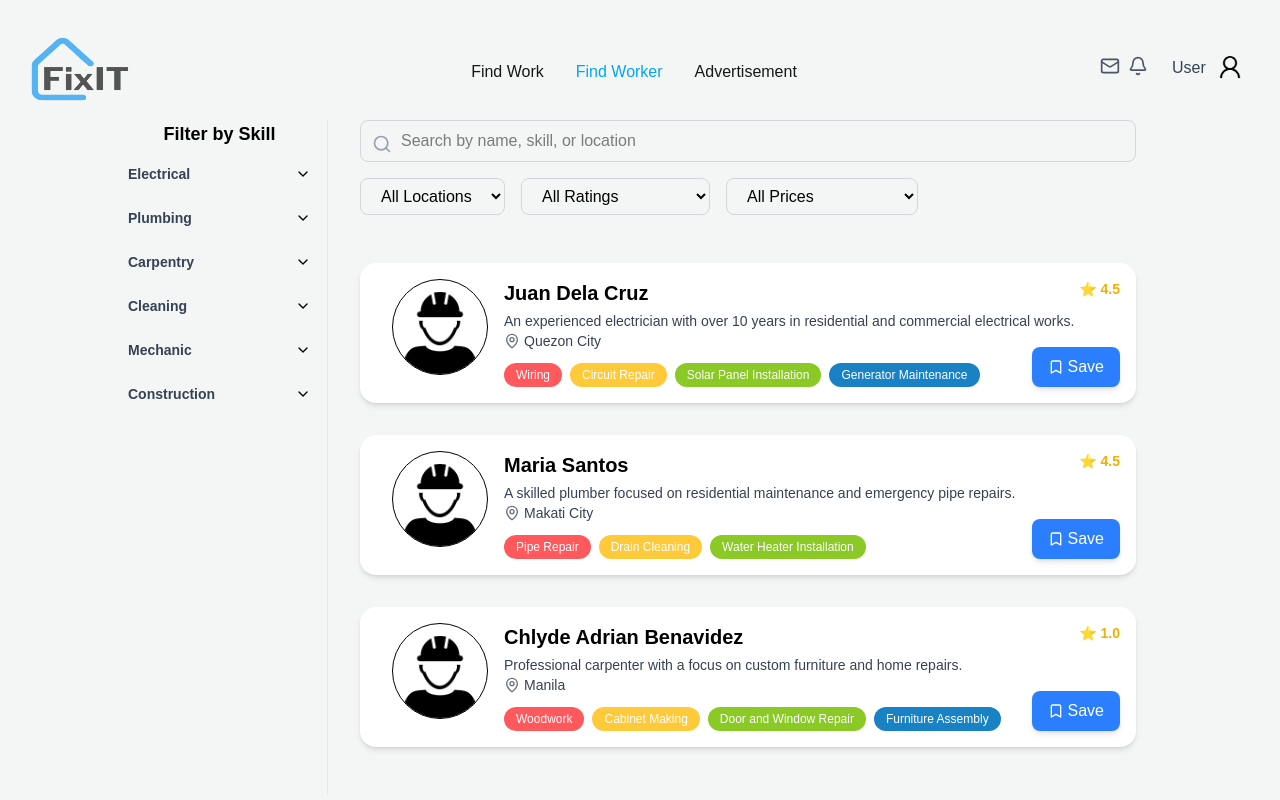
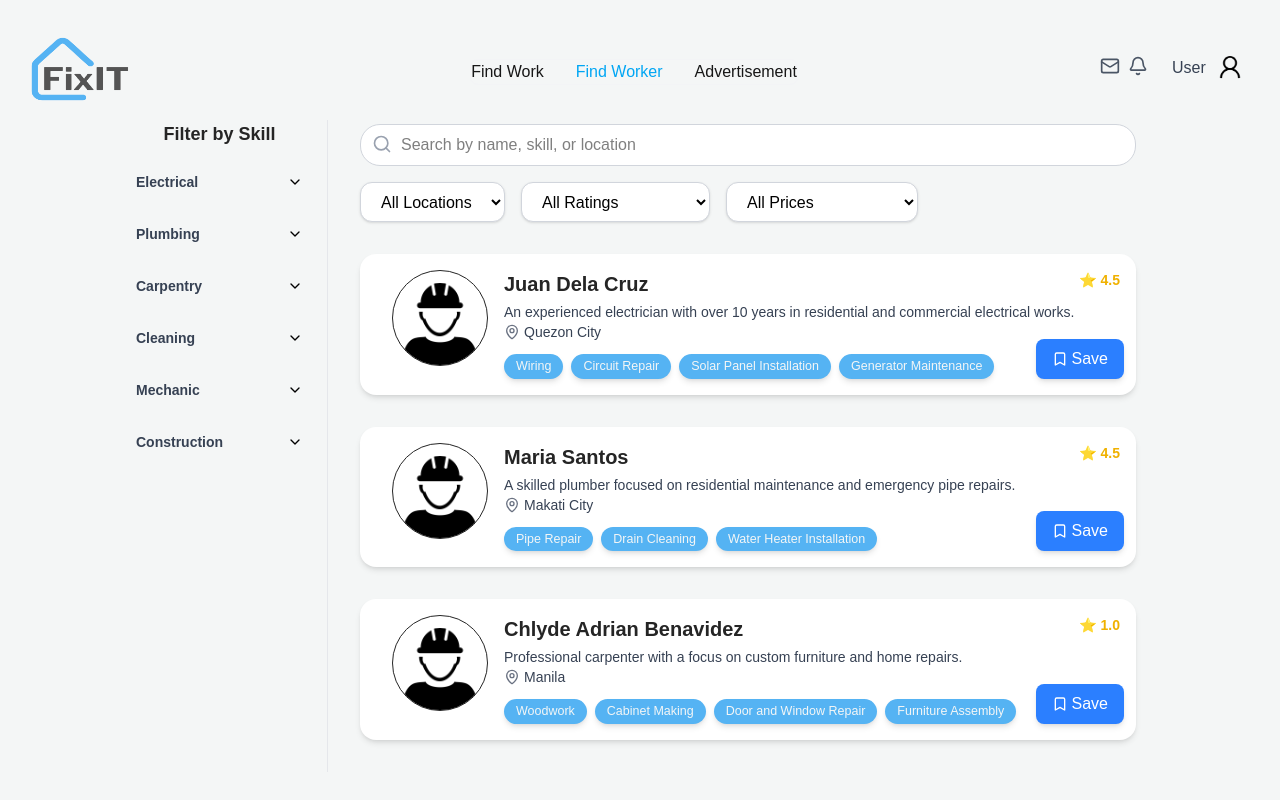
Before and after one commit to mxrxxsv/Bluehat-Backend, a React (Vite) app in the folder frontend/: page /find-workers in a window 1280 px wide. Built offline with nearby package versions, Linux system fonts and the light colour scheme.

Commit message:
Changing Find Worker Page

```diff
--- a/frontend/src/Components/FindWorker.jsx
+++ b/frontend/src/Components/FindWorker.jsx
@@ -116,12 +116,12 @@ const FindWorker = () => {
       <div className="flex gap-4">
         {/* LEFT PANEL - Skills by Category */}
         <div className="w-50 border-r border-gray-200 pr-4 hidden md:block">
-          <h3 className="text-lg font-bold mb-4">Filter by Skill</h3>
-          <div className="flex flex-col gap-4">
+          <h3 className="text-lg font-bold mb-4 text-[#252525]">Filter by Skill</h3>
+          <div className="flex flex-col gap-2">
             {skillCategories.map((category) => (
               <div key={category.id}>
                 <div
-                  className="flex items-center justify-between cursor-pointer mb-2"
+                  className="flex items-center p-2 justify-between cursor-pointer mb-2 hover:shadow-md hover:bg-white hover:rounded-[12px]"
                   onClick={() => handleCollapseToggle(category.id)}
                 >
                   <h4 className="text-sm font-semibold text-gray-700">
@@ -140,10 +140,10 @@ const FindWorker = () => {
                       .map((skill) => (
                         <button
                           key={skill.id}
-                          className={`px-3 py-1 text-xs rounded-full border ${
+                          className={`px-3 py-1 text-xs rounded-full border cursor-pointer ${
                             filtering.selectedSkills.includes(skill.name)
-                              ? "bg-blue-500 text-white"
-                              : "bg-gray-100 text-gray-700 hover:bg-blue-100"
+                              ? "bg-blue-400 text-white"
+                              : "bg-gray-100 text-gray-700 hover:text-white hover:bg-blue-400"
                           }`}
                           onClick={() => handleSkillToggle(skill.name)} // Handle multiple selection
                         >
@@ -158,16 +158,16 @@ const FindWorker = () => {
         </div>
 
         {/* RIGHT PANEL - Search and Results */}
-        <div className="flex-1 mx-4">
+        <div className="flex-1 mx-4 mt-1">
           {/* Search and Filters */}
           <div className="flex flex-col gap-4">
             {/* Search Bar */}
             <div className="relative w-full">
-              <Search className="absolute left-3 top-3.5 text-gray-400 w-5 h-5" />
+              <Search className="absolute left-3 top-2.5 text-gray-400 w-5 h-5" />
               <input
                 type="text"
                 placeholder="Search by name, skill, or location"
-                className="pl-10 pr-4 py-2 border border-gray-300 rounded-lg w-full focus:outline-none focus:ring-2 focus:ring-blue-500"
+                className="pl-10 pr-4 py-2 bg-white border border-gray-300 rounded-[20px] w-full focus:outline-none focus:ring-2 focus:ring-blue-500"
                 value={filtering.search}
                 onChange={(e) =>
                   setFiltering((prev) => ({ ...prev, search: e.target.value }))
@@ -178,7 +178,7 @@ const FindWorker = () => {
             {/* Other Filters */}
             <div className="flex flex-col md:flex-row flex-wrap gap-4">
               <select
-                className="w-full md:w-auto px-4 py-2 border border-gray-300 rounded-lg focus:outline-none focus:ring-2 focus:ring-blue-500"
+                className="w-full md:w-auto h-10 px-4 py-2 border border-gray-300 rounded-[12px] focus:outline-none focus:ring-2 focus:ring-blue-300 bg-white shadow-sm cursor-pointer"
                 value={filtering.location}
                 onChange={(e) =>
                   setFiltering((prev) => ({
@@ -194,7 +194,7 @@ const FindWorker = () => {
               </select>
 
               <select
-                className="w-full md:w-auto px-4 py-2 border border-gray-300 rounded-lg focus:outline-none focus:ring-2 focus:ring-blue-500"
+                className="w-full md:w-auto h-10 px-4 py-2 border border-gray-300 rounded-[12px] focus:outline-none focus:ring-2 focus:ring-blue-300 bg-white shadow-sm cursor-pointer"
                 value={filtering.rating}
                 onChange={(e) =>
                   setFiltering((prev) => ({ ...prev, rating: e.target.value }))
@@ -209,7 +209,7 @@ const FindWorker = () => {
               </select>
 
               <select
-                className="w-48 px-4 py-2 border border-gray-300 rounded-lg focus:outline-none focus:ring-2 focus:ring-blue-500"
+                className="w-48 h-10 px-4 py-2 border border-gray-300 rounded-[12px] focus:outline-none focus:ring-2 focus:ring-blue-500 bg-white shadow-sm cursor-pointer"
                 value={filtering.priceRange}
                 onChange={(e) =>
                   setFiltering((prev) => ({
@@ -228,7 +228,7 @@ const FindWorker = () => {
           </div>
 
           {/* Results */}
-          <div className="flex flex-col items-center justify-center py-8">
+          <div className="flex flex-col items-center justify-center py-4">
             {filteredWorkers.map((worker) => {
               const avgRating = worker.reviews?.length
                 ? (
@@ -249,7 +249,7 @@ const FindWorker = () => {
                     onMouseOut={isMouseOut}
                   >
                     <div className="flex flex-col justify-between h-full mr-4" />
-                    <div className="flex items-start gap-4 flex-1">
+                    <div className="flex items-start gap-4 flex-1 text-[#252525]">
                       <img
                         // src={worker.profileImage || "../assets/worker.png"}
                         src={profile}
@@ -271,11 +271,11 @@ const FindWorker = () => {
                           {worker.skills.map((skill, index) => (
                             <span
                               key={index}
-                              className="text-white px-3 py-1 rounded-full text-xs"
-                              style={{
-                                backgroundColor:
-                                  rainbowColors[index % rainbowColors.length],
-                              }}
+                              className="text-[#f4f6f6] text-[12.5px] font-light px-3 py-1 rounded-full text-xs bg-[#55b3f3] shadow-md"
+                              // style={{
+                              //   backgroundColor:
+                              //     rainbowColors[index % rainbowColors.length],
+                              // }}
                             >
                               {skill}
                             </span>
@@ -295,7 +295,7 @@ const FindWorker = () => {
                         e.preventDefault();
                         handleBookmarkClick(worker.id);
                       }}
-                      className="flex items-center gap-1 absolute bottom-2 md:bottom-4 right-4 bg-blue-500 text-white p-1 px-2 md:px-4 md:py-2 rounded-[8px] hover:bg-blue-600 shadow-md cursor-pointer"
+                      className="flex items-center gap-1 absolute bottom-2 md:bottom-4 right-3 bg-blue-500 text-white p-1 px-2 md:px-4 md:py-2 rounded-[8px] hover:bg-blue-600 shadow-md cursor-pointer"
                     >
                       {isBookmark[worker.id] ? (
                         <BookmarkCheck size={16} />
```
